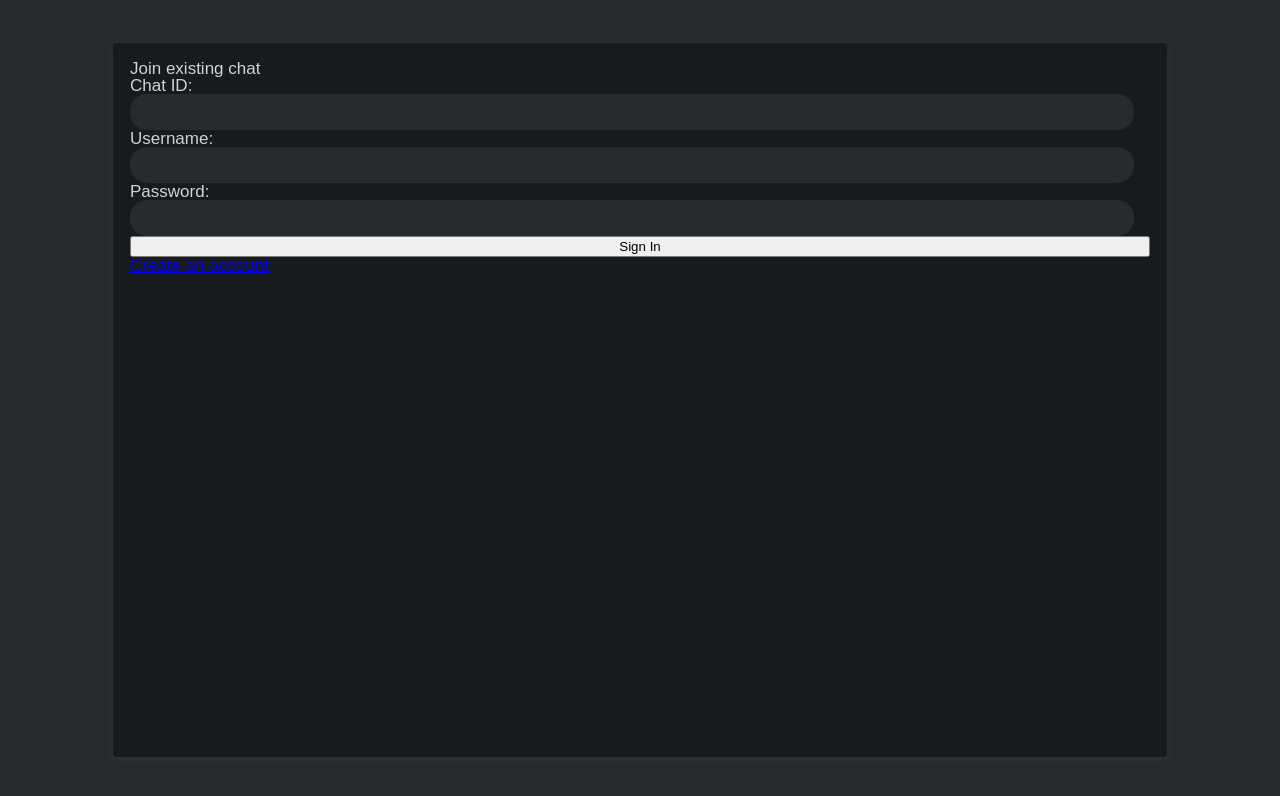
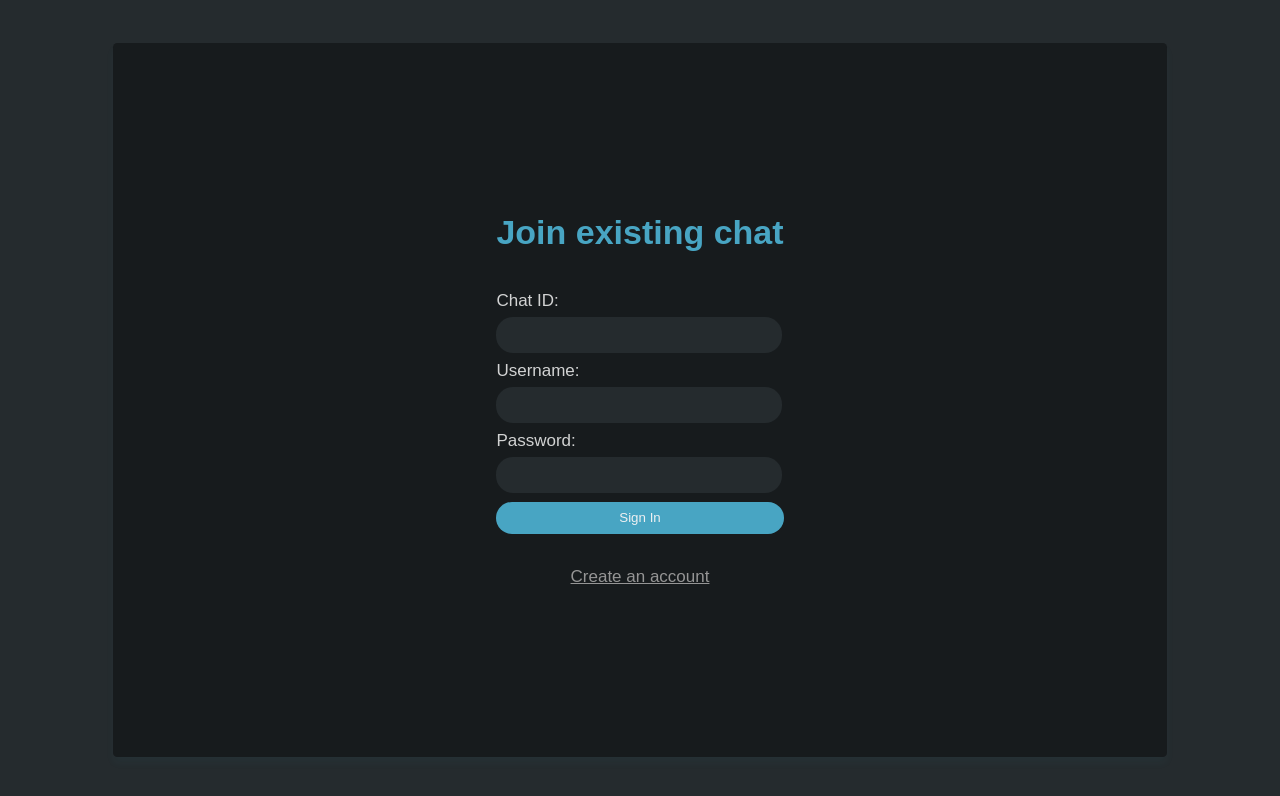
Before and after one commit to JesusMurguia/chat_app_client, a React (Vite) app: page /join-room in a window 1280 px wide. Shown: the top 796 px of the page. Built offline with nearby package versions, Linux system fonts and the light colour scheme.

Commit message:
user login/register design

```diff
--- a/package.json
+++ b/package.json
@@ -20,7 +20,7 @@
     "react-router-dom": "^6.8.0",
     "react-stomp": "^5.0.0",
     "sockjs-client": "^1.4.0",
-    "sweetalert2": "^11.4.8"
+    "sweetalert2": "^11.7.1"
   },
   "devDependencies": {
     "@types/react": "^18.0.27",
--- a/src/css/app.css
+++ b/src/css/app.css
@@ -24,7 +24,7 @@ main {
   color: var(--color-1);
   margin: 0 auto;
   border-radius: 0.25rem;
-  box-shadow: rgba(99, 99, 99, 0.2) 0px 2px 8px 0px;
+  box-shadow: #48a4c30c 0px 6px 8px 0px;
   width: min(60rem, 100% - 4rem);
   min-height: 40rem;
   display: flex;
@@ -403,3 +403,48 @@ input:focus {
   color: var(--accent-color-1);
   border: 2px solid var(--accent-color-1);
 }
+
+/* CREATE ROOM COMPONENT */
+.user-form {
+  height: 40rem;
+  display: grid;
+  place-items: center;
+  justify-content: center;
+  align-items: center;
+  font-weight: 200;
+}
+
+.user-form > form {
+  display: flex;
+  gap: 0.5rem;
+}
+
+.user-form h1 {
+  font-size: 2rem;
+  margin-bottom: 2rem;
+  font-weight: bold;
+  color: var(--accent-color-1);
+}
+
+.user-form input {
+  text-indent: 0.75rem;
+}
+
+.user-form button {
+  padding: 0.5rem 1rem;
+  border-radius: 1rem;
+  border: 0;
+  color: var(--bg-color-1);
+  background-color: var(--accent-color-1);
+}
+
+.link {
+  margin-top: 1.5rem;
+  color: var(--color-2);
+  text-align: center;
+}
+
+.link,
+.link:visited {
+  color: var(--color-2);
+}
--- a/src/features/auth/Register.jsx
+++ b/src/features/auth/Register.jsx
@@ -23,14 +23,14 @@ export const Register = () => {
       });
     } catch (error) {
       Swal.fire("Error!", "User already exists.", "error").then(() => {
-        navigate("/");
+        e.target.reset();
       });
     }
   };
   return (
-    <section id="register">
-      <h1>Create a new account</h1>
+    <section id="register" className="user-form">
       <form onSubmit={handleSubmit} ref={formRef}>
+        <h1>Create a new account</h1>
         <label htmlFor="username2">Username:</label>
         <input
           type="text"
--- a/src/features/chatroom/CreateRoom.jsx
+++ b/src/features/chatroom/CreateRoom.jsx
@@ -31,9 +31,9 @@ function CreateRoom() {
   };
 
   return (
-    <section id="create-room">
-      <h1>Create new chat</h1>
+    <section id="create-room" className="user-form">
       <form onSubmit={handleSubmit} ref={formRef}>
+        <h1>Create new chat</h1>
         <label htmlFor="username">Username:</label>
         <input
           type="text"
@@ -46,7 +46,9 @@ function CreateRoom() {
         <label htmlFor="password">Password:</label>
         <input type="password" id="password" ref={passwordRef} required />
         <button type="submit">Sign In</button>
-        <Link to="/register">Create an account</Link>
+        <Link to="/register" className="link">
+          Create an account
+        </Link>
       </form>
     </section>
   );
--- a/src/features/chatroom/JoinRoom.jsx
+++ b/src/features/chatroom/JoinRoom.jsx
@@ -40,9 +40,9 @@ function JoinRoom() {
   }, []);
 
   return (
-    <section id="join-room">
-      <h1>Join existing chat</h1>
+    <section id="join-room" className="user-form">
       <form onSubmit={handleSubmit} ref={formRef}>
+        <h1>Join existing chat</h1>
         <label htmlFor="chat-id">Chat ID:</label>
         <input
           type="text"
@@ -64,7 +64,9 @@ function JoinRoom() {
         <label htmlFor="password1">Password:</label>
         <input type="password" id="password1" ref={passwordRef} required />
         <button type="submit">Sign In</button>
-        <Link to="/">Create an account</Link>
+        <Link to="/register" className="link">
+          Create an account
+        </Link>
       </form>
     </section>
   );
```
Also changed, not shown: 1 other file (tests, documents, lock files or other folders).
